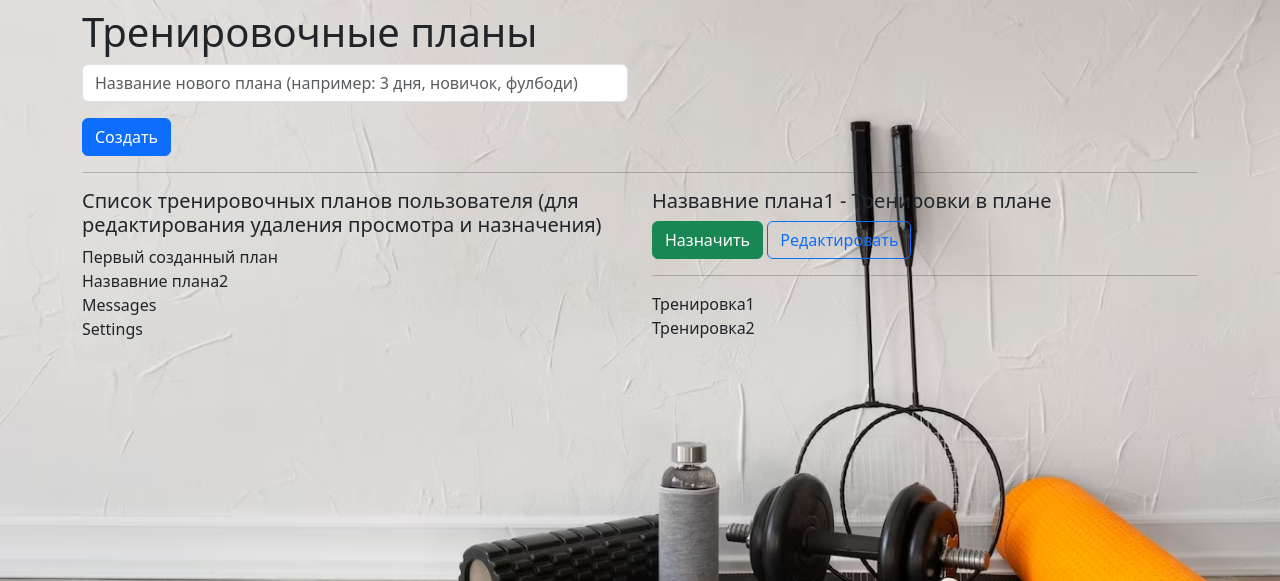
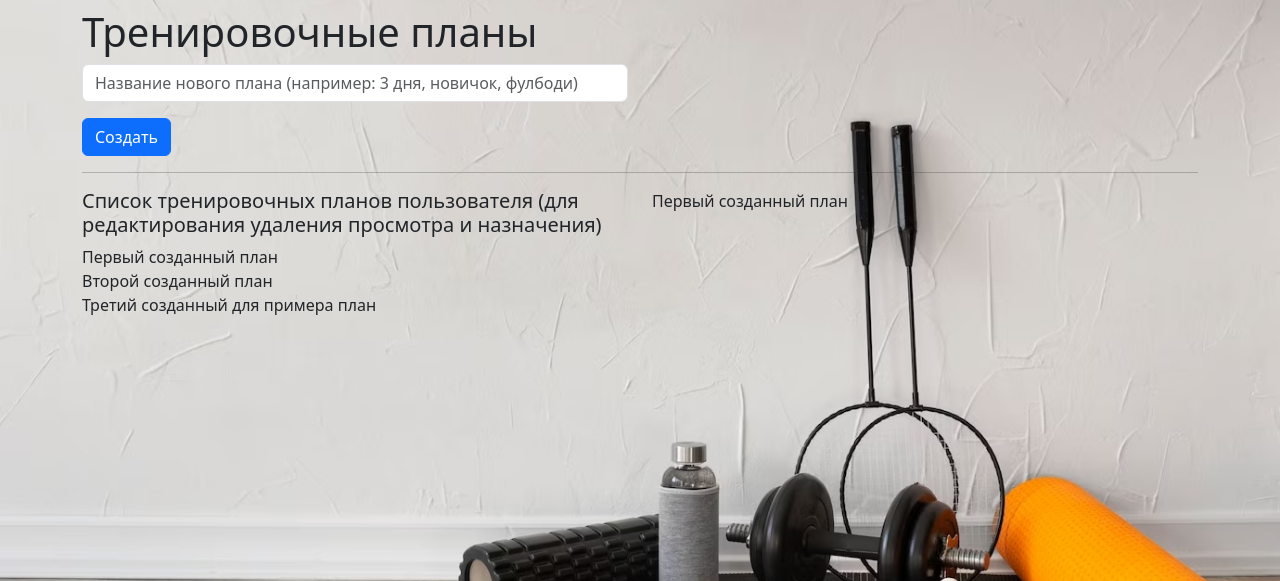
Before and after one commit to takura2012/flask_app_fit, a Flask app: page /plans_all in a window 1280 px wide. Shown: the part 76-657 px from the top of the page. Run offline with Flask 3, Linux system fonts and the light colour scheme; data comes from the database, SQL or seed files in the repository; some libraries are stand-ins or nearby versions.

Commit message:
вкладки заработали

```diff
--- a/templates/base.html
+++ b/templates/base.html
@@ -7,7 +7,7 @@
     <meta http-equiv="X-UA-Compatible" content="ie=edge">
     <link rel="stylesheet" href="{{ url_for('static', filename='css/bootstrap.min.css' )}}">
     <link rel="stylesheet" href="{{ url_for('static', filename='css/main.css' )}}">
-    <script src="{{ url_for('static', filename='js/bootstrap.bundle.min.js') }}"></script>
+
     <title>{% block title %}{% endblock %}</title>
 </head>
 
@@ -30,4 +30,5 @@
 
 
 </body>
+ <script src="{{ url_for('static', filename='js/bootstrap.bundle.min.js') }}"></script>
 </html>
--- a/templates/plans_all.html
+++ b/templates/plans_all.html
@@ -24,11 +24,9 @@
     <div class="col-6">
         <h5>Список тренировочных планов пользователя (для редактирования удаления просмотра и назначения)</h5>
         <div class="list-group" id="list-tab" role="tablist">
-
-          <a class="nav-link active link-underline link-underline-opacity-0 bg-opacity-0" data-bs-toggle="list" href="#plan{{plans[0].id}}" role="tab">{{plans[0].name}}</a>
-          <a class="nav-link link-underline link-underline-opacity-0 bg-opacity-0" data-bs-toggle="list" href="#plan2" role="tab">Назвавние плана2</a>
-          <a class="nav-link link-underline link-underline-opacity-0 bg-opacity-0" data-bs-toggle="list" href="#plan3" role="tab">Messages</a>
-          <a class="nav-link link-underline link-underline-opacity-0 bg-opacity-0" data-bs-toggle="list" href="#plan4" role="tab">Settings</a>
+        {% for plan in plans %}
+          <a class="nav-link {% if loop.index == 1 %} active {% endif %} link-underline link-underline-opacity-0 bg-opacity-0" data-bs-toggle="list" href="#plan{{plan.id}}" role="tab">{{plan.name}}</a>
+          {% endfor %}
         </div>
     </div>
 
@@ -38,24 +36,9 @@
 
 
         <div class="tab-content" id="nav-tabContent">
-          <div class="tab-pane fade show active" id="plan1" role="tabpanel">
-                <h5>Назвавние плана1 - Тренировки в плане</h5>
-                <a href="#" class="btn btn-success">Назначить</a>
-                <a href="#" class="btn btn-outline-primary">Редактировать</a>
-                <hr>
-              Тренировка1 <br>
-              Тренировка2
-          </div>
-          <div class="tab-pane fade" id="plan2" role="tabpanel">
-              <h5>Назвавние плана2 - Тренировки в плане</h5>
-                <a href="#" class="btn btn-success">Назначить</a>
-                <a href="#" class="btn btn-outline-primary">Редактировать</a>
-                <hr>
-              Тренировка3 <br>
-              Тренировка4
-          </div>
-          <div class="tab-pane fade" id="plan3" role="tabpanel" >3333</div>
-          <div class="tab-pane fade" id="plan4" role="tabpanel" >4444</div>
+          {% for plan in plans %}
+            <div class="tab-pane fade {% if loop.index == 1 %} show active {% endif %}" id="plan{{plan.id}}" role="tabpanel" >{{plan.name}}</div>
+          {% endfor %}
         </div>
     </div>
 </div>
```
